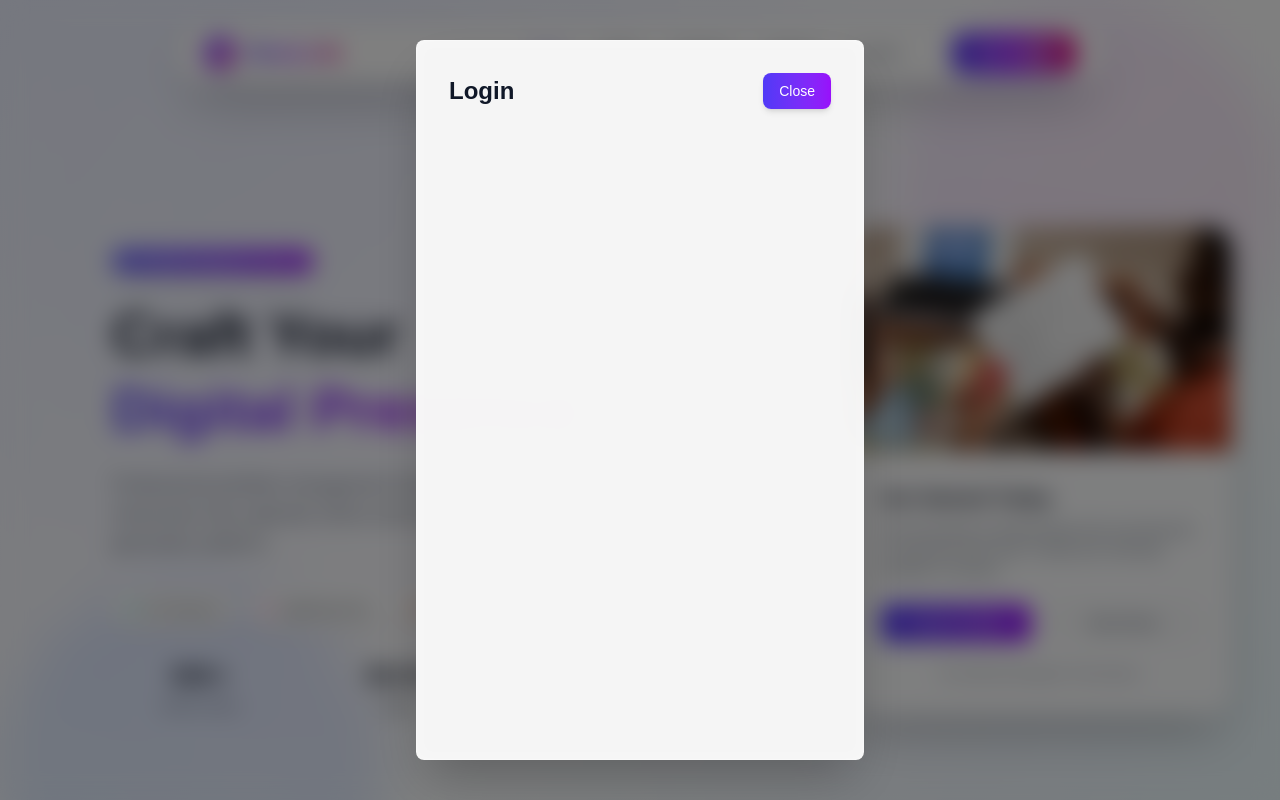
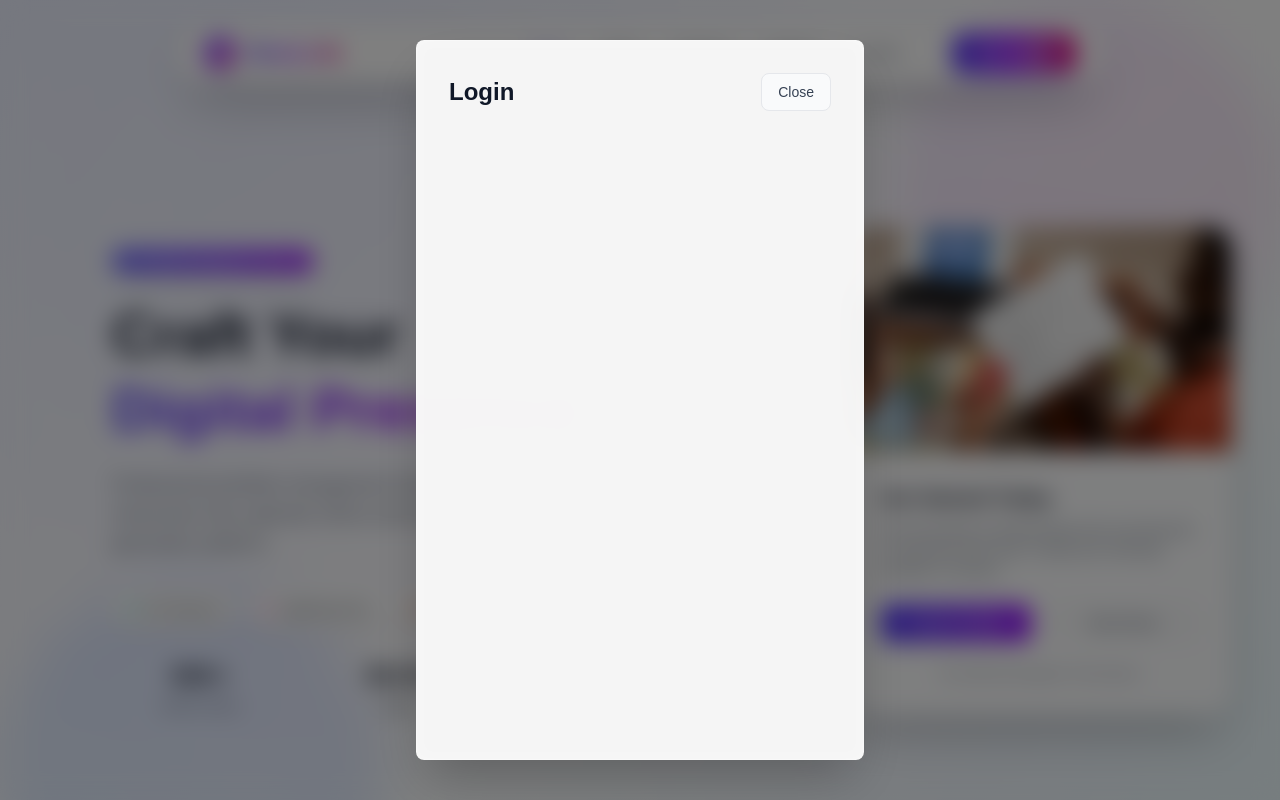
Before and after one commit to KeithMuwanguzi/devlink-frontend, a Next.js app: page / in a window 1280 px wide. Both pictures are taken after a click on the button "Get Started". Shown: the top 800 px of the page. Built offline with nearby package versions, Linux system fonts and the light colour scheme.

Commit message:
Login Pane

```diff
--- a/src/app/(features)/Authentication/Login.tsx
+++ b/src/app/(features)/Authentication/Login.tsx
@@ -7,7 +7,7 @@ const Login = ({ onClose }: LoginProps) => {
     <div className="bg-white/95 backdrop-blur-sm p-8 rounded-lg shadow-2xl border border-white/20 w-full max-w-md h-[90%]">
         <div className="flex justify-between items-center mb-6">
             <h2 className="text-2xl font-bold text-gray-900">Login</h2>
-            <button onClick={onClose} className="bg-gradient-to-r from-indigo-600 to-purple-600 hover:from-indigo-700 hover:to-purple-700 text-white font-medium text-sm py-2 px-4 rounded-lg transition-all duration-200 shadow-md hover:shadow-lg transform hover:-translate-y-0.5">
+            <button onClick={onClose} className="bg-gray-50 hover:bg-gray-100 text-gray-700 font-medium text-sm py-2 px-4 rounded-lg transition-all duration-200 border border-gray-200">
                 Close
             </button>
         </div>
```
